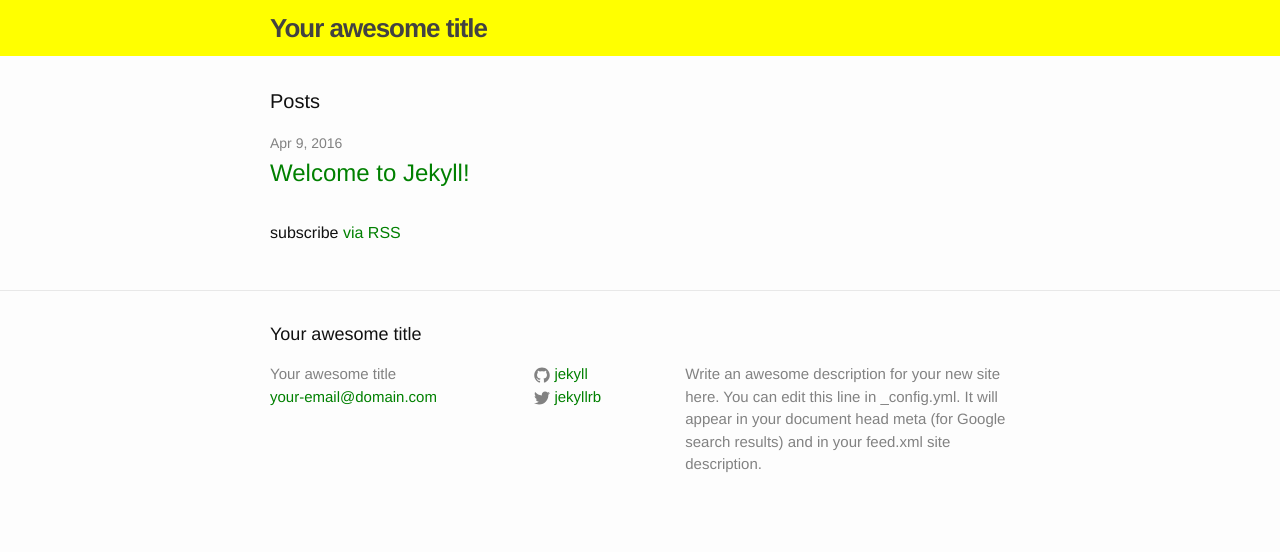
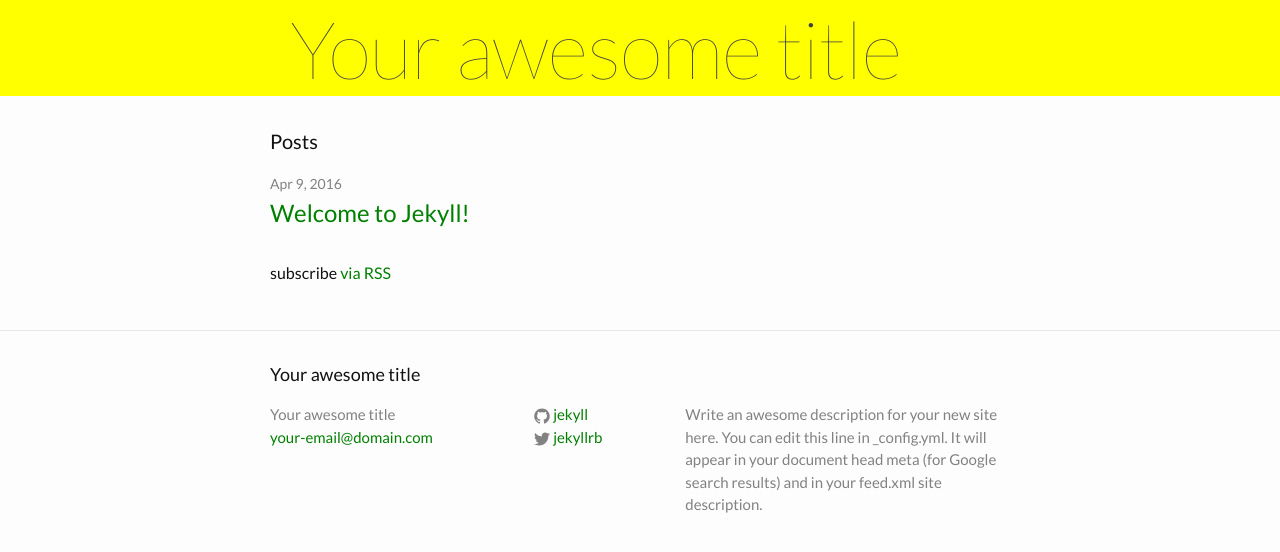
Before and after one commit to eddymankim/testSite, a Jekyll site: the page built from index.html, in a window 1280 px wide. Shown: the top 552 px of the page. Built offline with Jekyll 4.4.1, drawn with Linux system fonts in a browser that asks for light colours.

Commit message:
lato font add

```diff
--- a/css/style.css
+++ b/css/style.css
@@ -1,10 +1,19 @@
+@import url(https://fonts.googleapis.com/css?family=Lato:400,100,100italic,300,300italic,400italic,700,700italic,900,900italic);
+
+body {
+	font-family: 'Lato', sans-serif;
+}
+
 .site-header {
 	border:none;
 	background-color: yellow;
 }
 
 .site-title {
-	font-weight: bold;
+	font-weight: 100;
+	font-size: 80px;
+	padding:10px;
+	margin:10px;
 }
 
 a {
```
